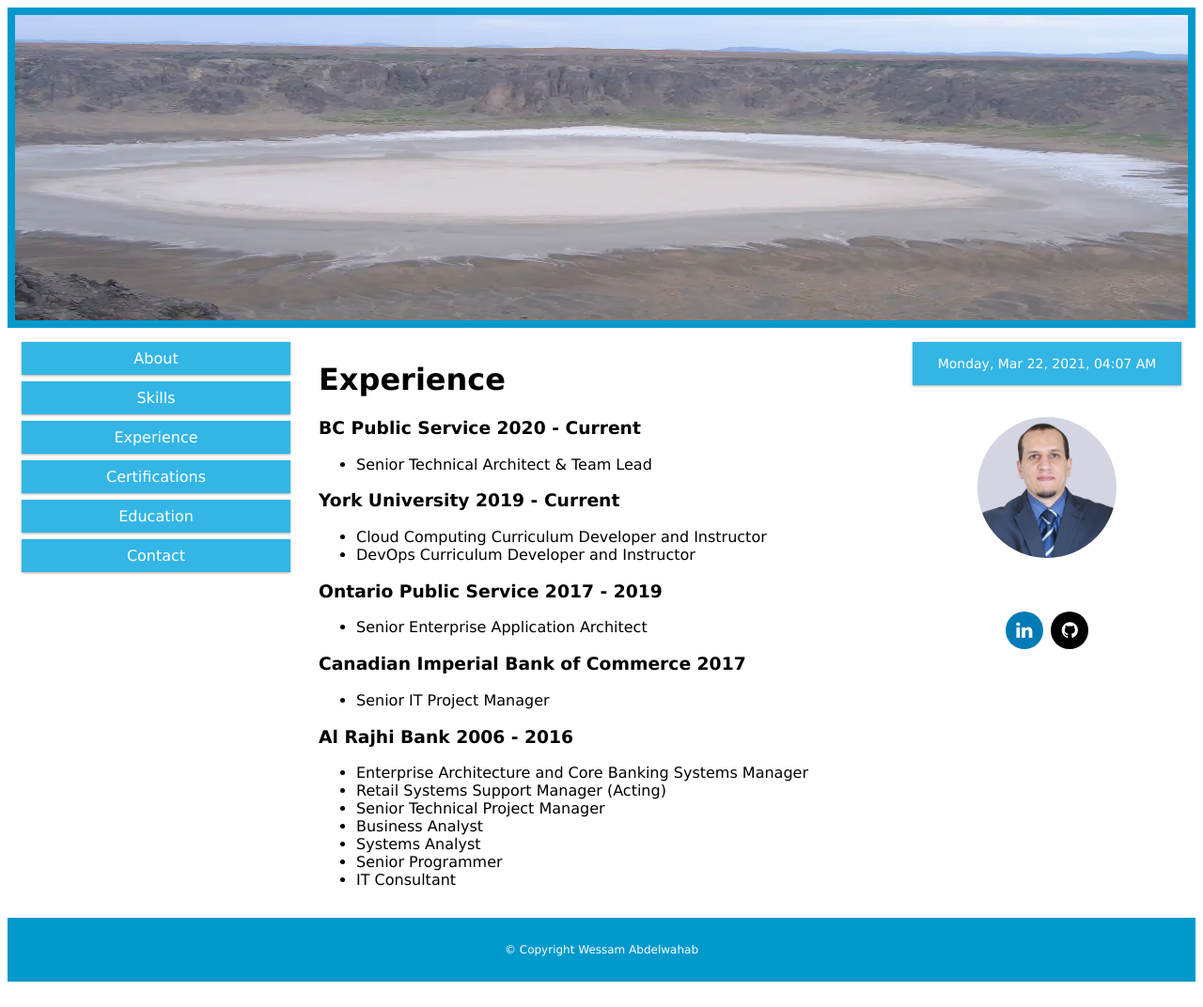
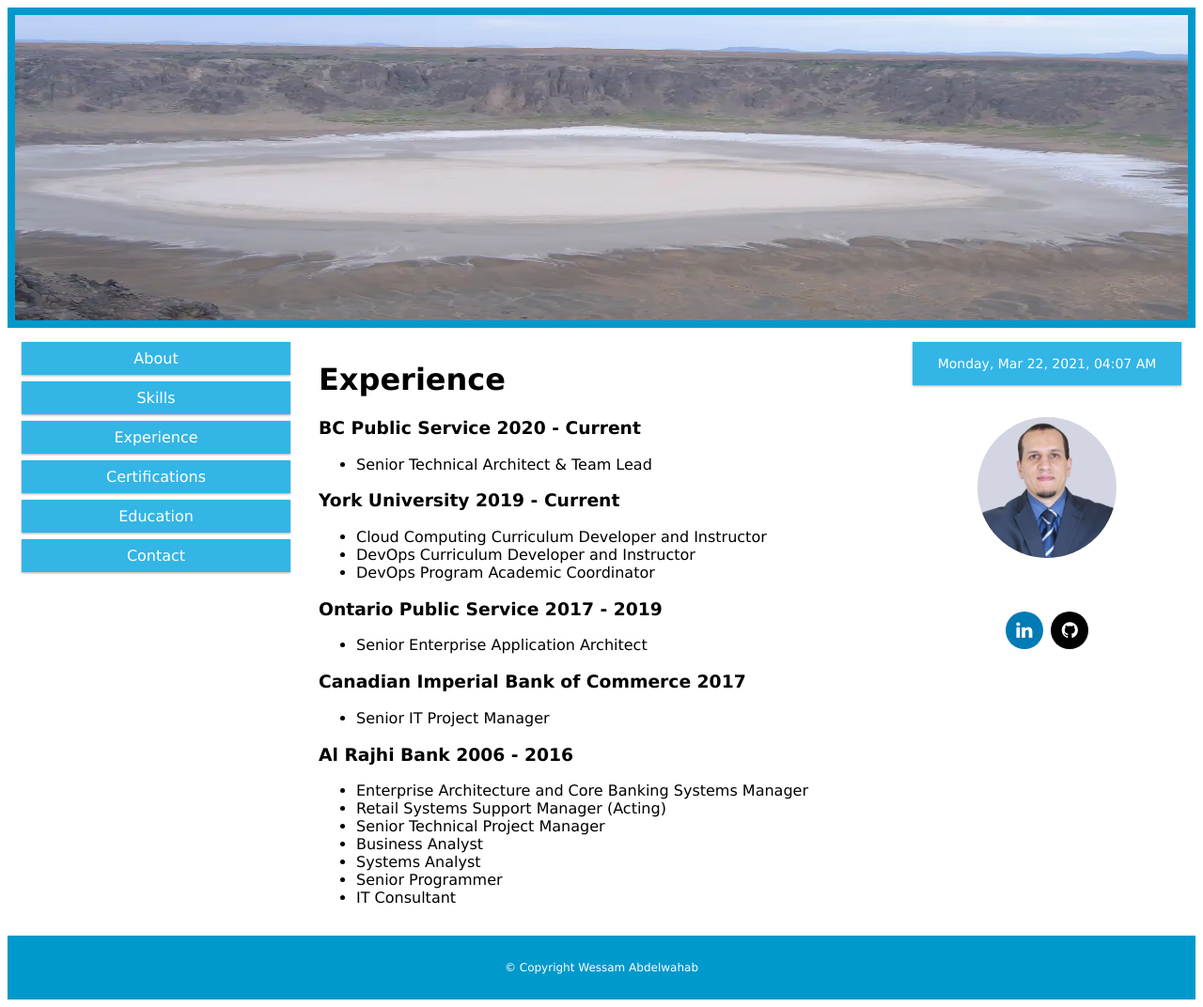
Before and after one commit to wessam-abdelwahab/wessamabdelwahab.github.io, a Jekyll site: the page built from experience/index.html, in a window 1280 px wide. Shown: the whole page at 94% size. Built offline with Jekyll 4.4.1, drawn with Linux system fonts in a browser that asks for light colours; nearby versions of some CDN libraries.

Commit message:
update experience

```diff
--- a/experience/index.html
+++ b/experience/index.html
@@ -11,6 +11,7 @@
 <ul>
     <li>Cloud Computing Curriculum Developer and Instructor</li>
     <li>DevOps Curriculum Developer and Instructor</li>
+    <li>DevOps Program Academic Coordinator</li>
 </ul>
 <h3>Ontario Public Service  2017 - 2019</h3>
 <ul>
```
